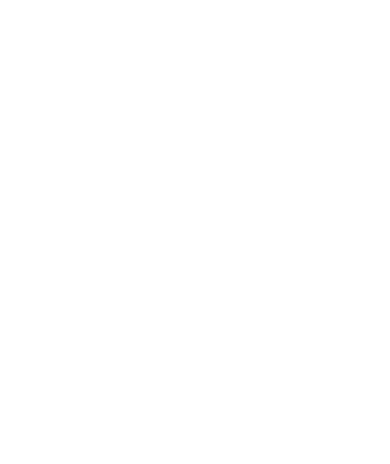
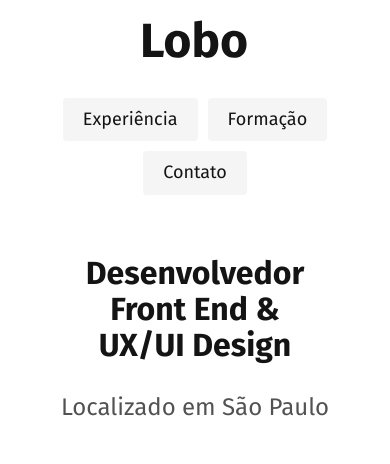
Before and after one commit to tabguimaraes/origamid, a plain HTML site: page PROJETO PORTFOLIO/index.html in a window 390 px wide. Drawn offline with Linux system fonts and the light colour scheme.

Commit message:
add sessao introducao

```diff
--- /dev/null
+++ b/PROJETO PORTFOLIO/assets/css/global.css
@@ -0,0 +1,25 @@
+@import url("https://fonts.googleapis.com/css2?family=Fira+Sans:wght@400;700&display=swap");
+
+body {
+  margin: 0;
+  font-family: "Fira Sans";
+  color: #141414;
+}
+
+h1,
+h2,
+h3,
+p,
+ul,
+li,
+a {
+  margin: 0;
+  padding: 0;
+  text-decoration: none;
+  list-style: none;
+}
+
+img {
+  max-width: 100%;
+  display: block;
+}
--- /dev/null
+++ b/PROJETO PORTFOLIO/assets/css/header.css
@@ -0,0 +1,36 @@
+.header {
+  max-width: 1200px;
+  display: flex;
+  margin: 0 auto;
+  justify-content: space-between;
+  align-items: center;
+  padding: 40px 20px;
+}
+
+.header-menu {
+  display: flex;
+  flex-wrap: wrap;
+  gap: 10px;
+  justify-content: center;
+}
+
+.header-menu a {
+  font-size: 1.125rem;
+  line-height: 1.3;
+  padding: 10px 20px;
+  color: #141414;
+  display: block;
+}
+
+@media (max-width: 800px) {
+  .header {
+    flex-direction: column;
+    gap: 40px;
+    padding: 20px;
+  }
+
+  .header a {
+    background-color: #f5f5f5;
+    border-radius: 4px;
+  }
+}
--- /dev/null
+++ b/PROJETO PORTFOLIO/assets/css/introducao.css
@@ -0,0 +1,75 @@
+.introducao {
+  max-width: 1200px;
+  padding: 40px 20px;
+  margin: 0 auto;
+  display: grid;
+  grid-template-columns: 1fr 2fr;
+  gap: 100px;
+  align-items: center;
+}
+
+.introducao h1 {
+  font-size: 4.5rem;
+  line-height: 1.125;
+  margin-bottom: 30px;
+  position: relative;
+}
+
+.introducao h1::before {
+  content: "";
+  display: block;
+  width: 130px;
+  height: 100px;
+  background: url("../img/detalhe.svg") no-repeat center;
+  position: absolute;
+  top: -15px;
+  left: -40px;
+  z-index: -1;
+}
+
+.introducao p {
+  font-size: 1.5rem;
+  color: #525252;
+}
+
+@media (max-width: 1000px) {
+  .introducao h1 {
+    font-size: 3rem;
+  }
+}
+
+@media (max-width: 800px) {
+  .introducao {
+    grid-template-columns: 1fr 1fr;
+    gap: 40px;
+  }
+
+  .introducao h1 {
+    font-size: 2rem;
+  }
+
+  .introducao h1::before {
+    width: 30px;
+    height: 10px;
+    left: 0px;
+  }
+}
+
+@media (max-width: 400px) {
+  .introducao {
+    grid-template-columns: 1fr;
+  }
+
+  .introducao img {
+    display: none;
+  }
+
+  .introducao h1,
+  p {
+    text-align: center;
+  }
+
+  .introducao h1::before {
+    display: none;
+  }
+}
--- a/PROJETO PORTFOLIO/assets/css/style.css
+++ b/PROJETO PORTFOLIO/assets/css/style.css
@@ -0,0 +1,3 @@
+@import url("./global.css");
+@import url("./header.css");
+@import url("./introducao.css");
--- a/PROJETO PORTFOLIO/index.html
+++ b/PROJETO PORTFOLIO/index.html
@@ -5,9 +5,29 @@
     <meta http-equiv="X-UA-Compatible" content="IE=edge" />
     <meta name="viewport" content="width=device-width, initial-scale=1.0" />
     <link rel="stylesheet" href="./assets/css/style.css" />
-    <title>Projeto Portfólio Origamid</title>
+    <title>Guima - Desenvolvedor Web</title>
   </head>
   <body>
-
+    <header class="header">
+      <img src="./assets/img/marca.svg" alt="Lobo" />
+      <nav>
+        <ul class="header-menu">
+          <li><a href="#experiência">Experiência</a></li>
+          <li><a href="#formacao">Formação</a></li>
+          <li><a href="#contato">Contato</a></li>
+        </ul>
+      </nav>
+    </header>
+    <main class="introducao">
+      <img src="./assets/img/perfil.jpg" alt="" />
+      <div>
+        <h1>
+          Desenvolvedor <br />
+          Front End & <br />
+          UX/UI Design
+        </h1>
+        <p>Localizado em São Paulo</p>
+      </div>
+    </main>
   </body>
 </html>
```
Also changed, not shown: PROJETO PORTFOLIO/assets/img/cursos.svg (added), PROJETO PORTFOLIO/assets/img/detalhe.svg (added), PROJETO PORTFOLIO/assets/img/idiomas.svg (added), PROJETO PORTFOLIO/assets/img/marca.svg (added), PROJETO PORTFOLIO/assets/img/perfil.jpg (added).
